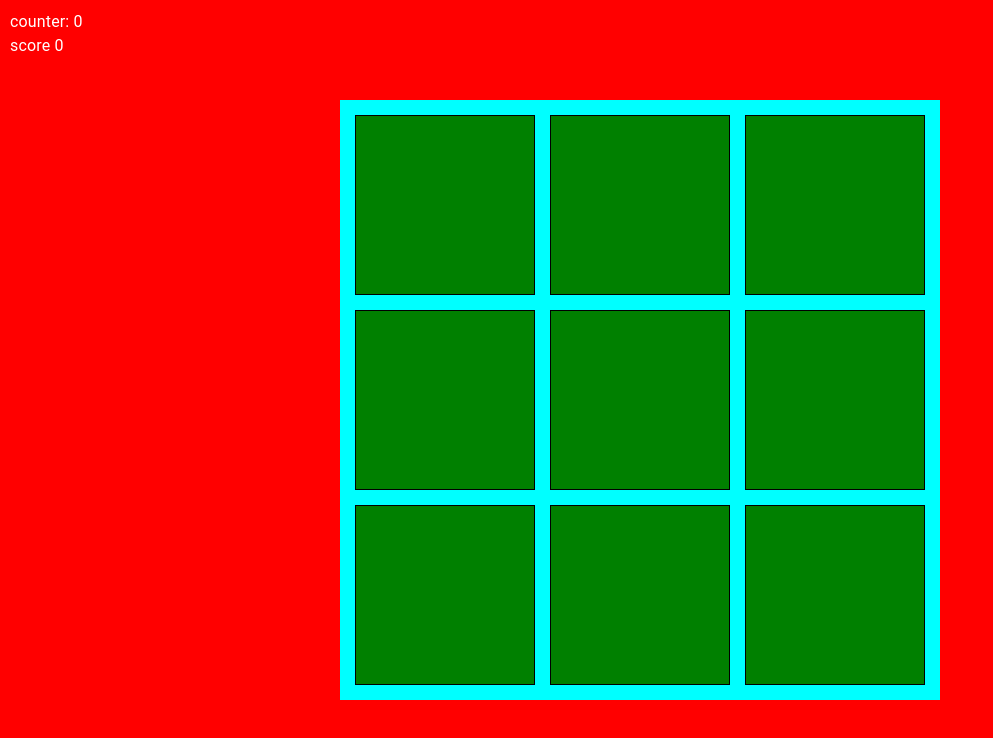
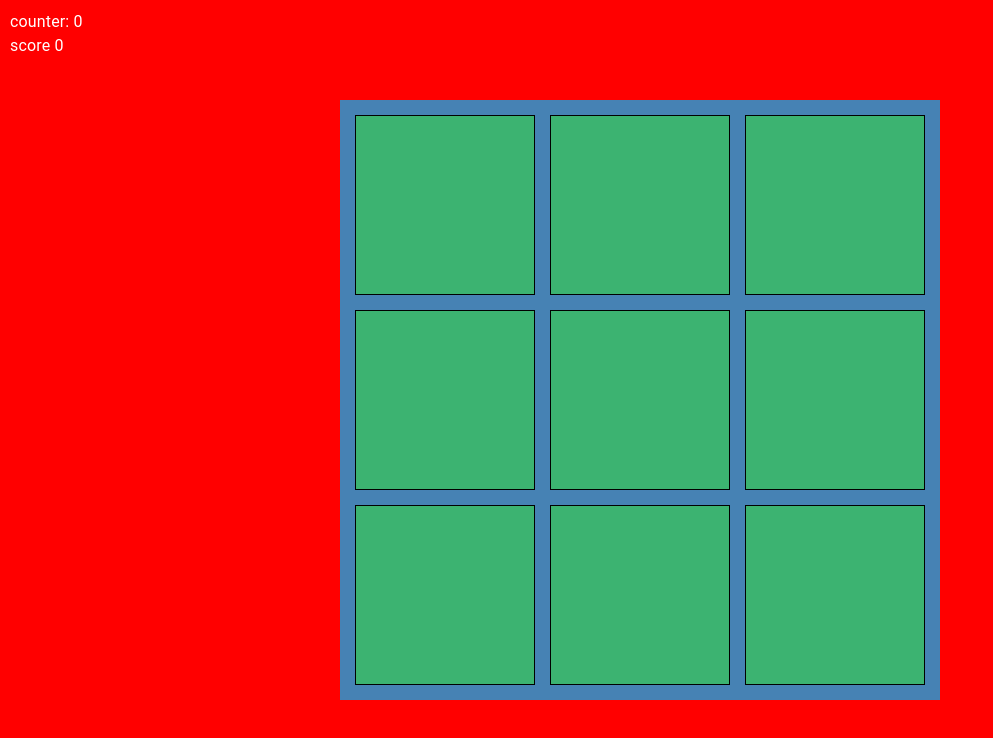
Before and after one commit to mauricioaznar/react-whac-a-mole, a React (Create React App) app: page / in a window 1280 px wide. Shown: the top 738 px of the page, without its empty margins (0-993 px from the left). Built offline with nearby package versions, Linux system fonts and the light colour scheme.

Commit message:
initial set up

```diff
--- a/src/App.css
+++ b/src/App.css
@@ -10,7 +10,7 @@
 .box-container {
     width: 600px;
     height: 600px;
-    background-color: aqua;
+    background-color: steelblue;
     display: flex;
     justify-content: space-evenly;
     align-content: space-evenly;
@@ -20,11 +20,11 @@
 .box {
     width: 180px;
     height: 180px;
-    background-color: green;
+    background-color: mediumseagreen;
     border: 1px solid black;
 }
 
 
 .box.active {
-    background-color: yellow;
+    background-color: darkorchid;
 }
--- a/src/App.tsx
+++ b/src/App.tsx
@@ -15,7 +15,7 @@ function App() {
     function handleInterval() {
         if (!isFinished) {
             setTransistor(transistor + 1)
-            console.log(transistor, swtchRef.current)
+            // console.log(transistor, swtchRef.current)
             if (swtchRef.current) {
                 setActiveIndex(Math.floor(Math.random() * 9))
             } else {
```
